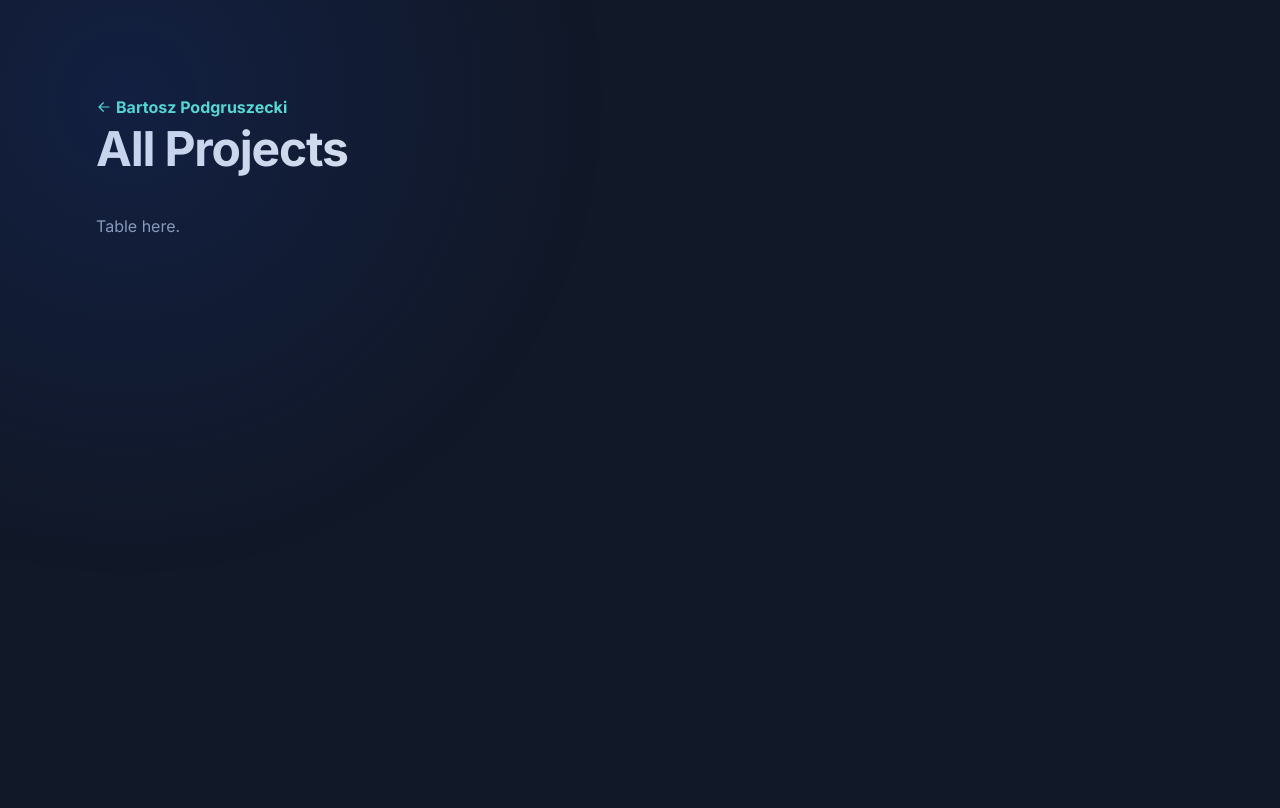
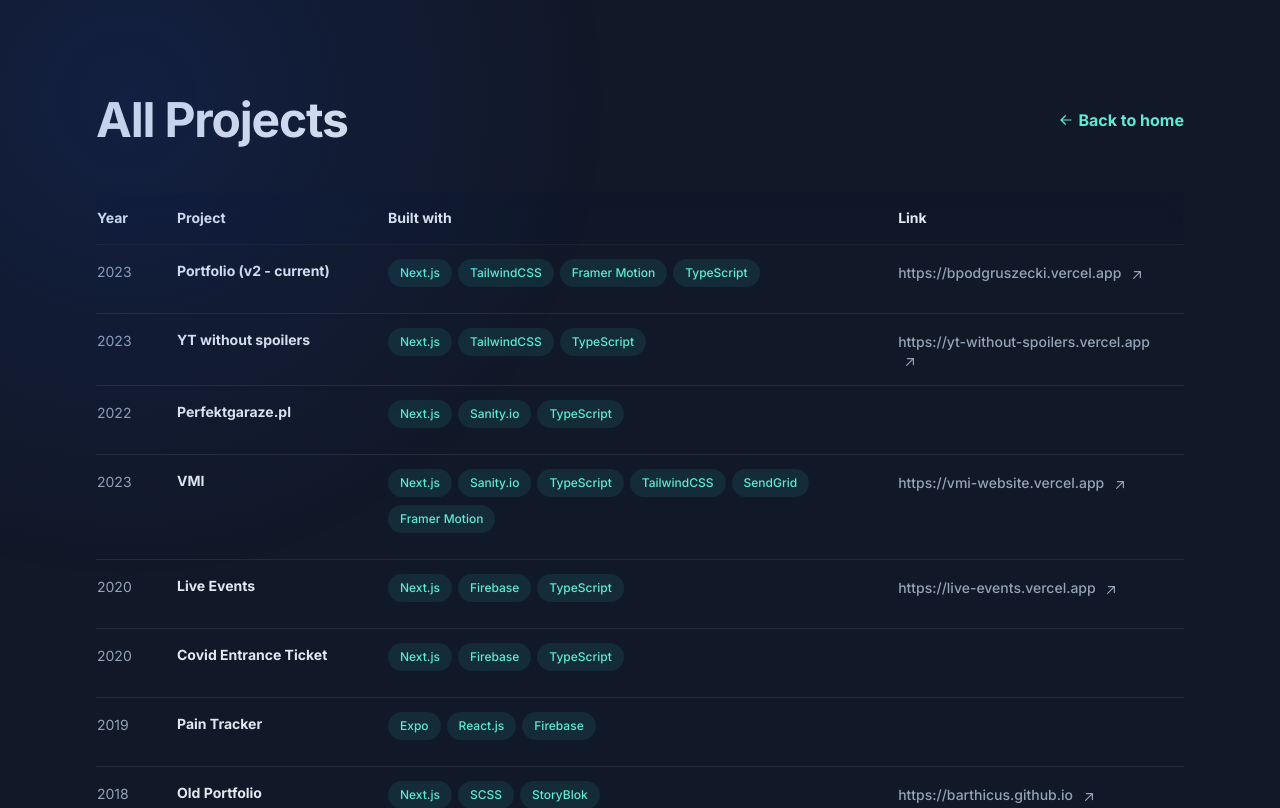
Before and after one commit to barthicus/portfolio, a Next.js app: page /all-projects in a window 1280 px wide. Shown: the top 808 px of the page. Built offline with nearby package versions, Linux system fonts and the light colour scheme.

Commit message:
Start updating projects page

```diff
--- a/app/(home)/_layout/Header/Header.tsx
+++ b/app/(home)/_layout/Header/Header.tsx
@@ -28,7 +28,8 @@ export const Header = () => {
             <li>☑️ finish featured projects list add projects page link</li>
             <li>☑️ add link to CV in pdf</li>
             <li>☑️ check styles on mobile</li>
-            <li>- finish CV</li>
+            <li>☑️ finish CV</li>
+            <li>- pick featured projects and improce img and description</li>
             <li>- finish all projects page</li>
           </ul>
         </div>
--- a/app/all-projects/page.tsx
+++ b/app/all-projects/page.tsx
@@ -1,7 +1,13 @@
+import Link from 'next/link'
+
+import { projects } from '@/app/(home)/_home/projects/projectsData'
+
 export default function AllProjects() {
   return (
     <div className="lg:py-24">
-      <a className="group mb-2 inline-flex items-center font-semibold leading-tight text-teal-300" href="/">
+      <div className="flex items-center justify-between gap-5">
+        <h1 className="text-4xl font-bold tracking-tight text-slate-200 sm:text-5xl">All Projects</h1>
+        <Link className="group inline-flex items-center font-semibold leading-tight text-teal-300" href="/">
           <svg
             xmlns="http://www.w3.org/2000/svg"
             viewBox="0 0 20 20"
@@ -15,10 +21,73 @@ export default function AllProjects() {
               clip-rule="evenodd"
             ></path>
           </svg>
-        Bartosz Podgruszecki
+          Back to home
+        </Link>
+      </div>
+      <table id="content" className="mt-12 w-full border-collapse text-left">
+        <thead className="sticky top-0 z-10 border-b border-slate-300/10 bg-slate-900/75 px-6 py-5 backdrop-blur">
+          <tr>
+            <th className="py-4 pr-8 text-sm font-semibold text-slate-200">Year</th>
+            <th className="py-4 pr-8 text-sm font-semibold text-slate-200">Project</th>
+            {/* <th className="hidden py-4 pr-8 text-sm font-semibold text-slate-200 lg:table-cell">Made at</th> */}
+            <th className="hidden py-4 pr-8 text-sm font-semibold text-slate-200 lg:table-cell">Built with</th>
+            <th className="hidden py-4 pr-8 text-sm font-semibold text-slate-200 sm:table-cell">Link</th>
+          </tr>
+        </thead>
+        <tbody>
+          {projects.map(project => (
+            <tr key={project.title} className="border-b border-slate-300/10 last:border-none">
+              <td className="py-4 pr-4 align-top text-sm" style={{ minWidth: '80px' }}>
+                <div className="translate-y-px">{project.year}</div>
+              </td>
+              <th className="py-4 pr-8 align-top text-sm font-semibold text-slate-200">{project.title}</th>
+              <td className="hidden py-4 pr-4 align-top lg:table-cell">
+                <ul className="flex -translate-y-1.5 flex-wrap">
+                  {project.tags.map(tag => (
+                    <li className="my-1 mr-1.5" key={tag}>
+                      <div className="flex items-center rounded-full bg-teal-400/10 px-3 py-1 text-xs font-medium leading-5 text-teal-300 ">
+                        {tag}
+                      </div>
+                    </li>
+                  ))}
+                </ul>
+              </td>
+              <td className="hidden py-4 pr-4 align-top font-semibold leading-snug text-slate-200 sm:table-cell">
+                {project.link ? (
+                  <a
+                    className="group/link inline-flex items-baseline text-sm font-medium leading-tight text-slate-400 hover:text-teal-300 focus-visible:text-teal-300"
+                    href={project.link}
+                    target="_blank"
+                    rel="noreferrer noopener"
+                    aria-label={`${project.title} (opens in a new tab)`}
+                  >
+                    <span>
+                      {project.link}{' '}
+                      <span className="inline-block">
+                        <svg
+                          xmlns="http://www.w3.org/2000/svg"
+                          viewBox="0 0 20 20"
+                          fill="currentColor"
+                          className="ml-1 inline-block size-4 shrink-0 translate-y-px transition-transform group-hover/link:-translate-y-1 group-hover/link:translate-x-1 group-focus-visible/link:-translate-y-1 group-focus-visible/link:translate-x-1 motion-reduce:transition-none"
+                          aria-hidden="true"
+                        >
+                          <path
+                            fill-rule="evenodd"
+                            d="M5.22 14.78a.75.75 0 001.06 0l7.22-7.22v5.69a.75.75 0 001.5 0v-7.5a.75.75 0 00-.75-.75h-7.5a.75.75 0 000 1.5h5.69l-7.22 7.22a.75.75 0 000 1.06z"
+                            clip-rule="evenodd"
+                          ></path>
+                        </svg>
+                      </span>
+                    </span>
                   </a>
-      <h1 className="text-4xl font-bold tracking-tight text-slate-200 sm:text-5xl">All Projects</h1>
-      <p className="mt-10">Table here.</p>
+                ) : (
+                  <div>{project.link}</div>
+                )}
+              </td>
+            </tr>
+          ))}
+        </tbody>
+      </table>
     </div>
   )
 }
```
Lines whose indentation alone changed are shown as unchanged.
